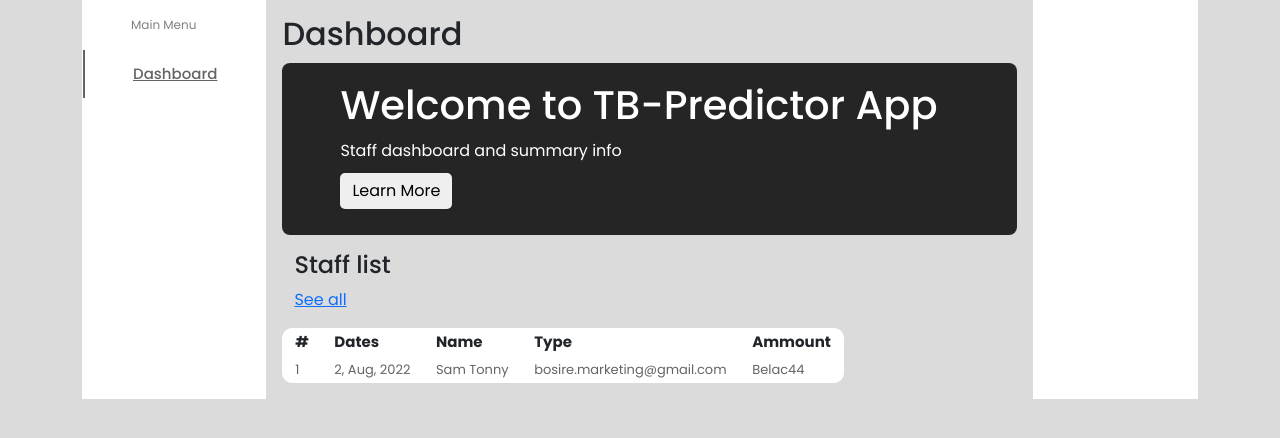
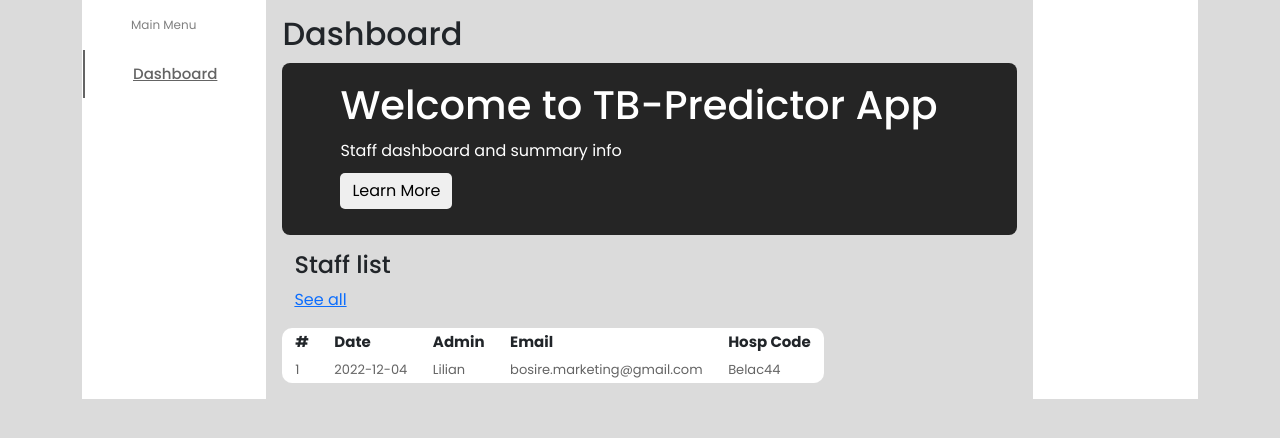
Before and after one commit to Belac44/TB-Replica, a Flask app: page /staff-dashboard in a window 1280 px wide. Shown: the part 127-565 px from the top of the page. Run offline with Flask 2, Linux system fonts and the light colour scheme; data comes from the database, SQL or seed files in the repository; some libraries are stand-ins or nearby versions.

Commit message:
Staff date joined update

```diff
--- a/main.py
+++ b/main.py
@@ -7,6 +7,7 @@ from flask_sqlalchemy import SQLAlchemy
 # from model_build import ModelBuild
 from werkzeug.security import check_password_hash, generate_password_hash
 from sqlalchemy.exc import IntegrityError
+from datetime import datetime
 import os
 
 photos = UploadSet("photos", IMAGES)
@@ -152,9 +153,10 @@ def login():
 @app.route("/staff-dashboard", methods=["GET", "POST"])
 def staff_dashboard():
     staff_data = User.query.all()
+    today = datetime.today().date()
     # form = StaffRegister()
     # display = request.args.get('id')
-    return render_template("staff-dashboard.html", data=staff_data)
+    return render_template("staff-dashboard.html", data=staff_data, today=today)
 
 
 @app.route("/logout")
--- a/templates/staff-dashboard.html
+++ b/templates/staff-dashboard.html
@@ -251,18 +251,18 @@ table td{
             <thead>
               <tr>
                 <th>#</th>
-                <th>Dates</th>
-                <th>Name</th>
-                <th>Type</th>
-                <th>Ammount</th>
+                <th>Date</th>
+                <th>Admin</th>
+                <th>Email</th>
+                <th>Hosp Code</th>
               </tr>
             </thead>
             <tbody>
             {% for staff in data: %}
                 <tr>
                   <td>{{staff.id}}</td>
-                  <td>2, Aug, 2022</td>
-                  <td>Sam Tonny</td>
+                  <td>{{today}}</td>
+                  <td>Lilian</td>
                   <td>{{staff.email}}</td>
                   <td>{{staff.code}}</td>
                 </tr>
```
